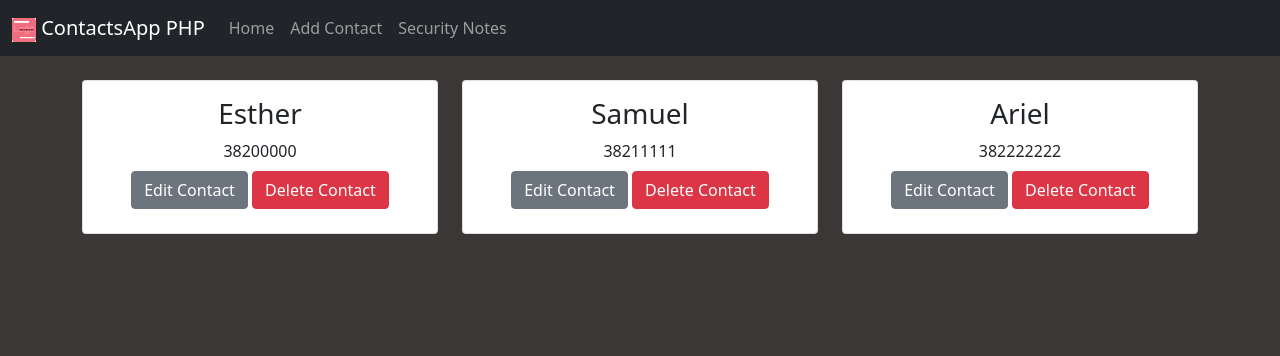
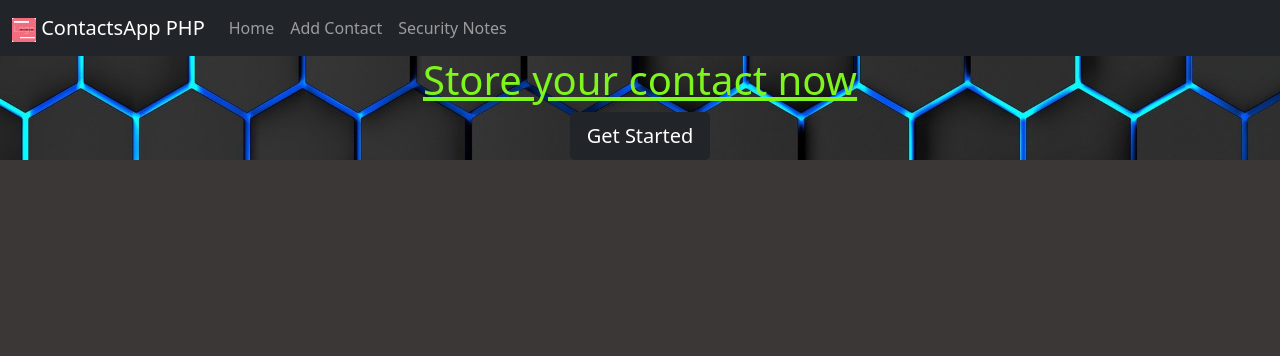
Before and after one commit to Windowhost/PHP-Code, a PHP site: page / in a window 1280 px wide. Shown: the top 356 px of the page. Run offline with PHP 8.4, Linux system fonts and the light colour scheme; data comes from the database, SQL or seed files in the repository.

Commit message:
welcome welcome.js page and url validator added

```diff
--- a/contacts-app/contacts-add.php
+++ b/contacts-app/contacts-add.php
@@ -30,7 +30,7 @@ if ($_SERVER["REQUEST_METHOD"] == "POST") {
 
     $statement->execute();
 
-    header("Location: index.php");
+    header("Location: home.php");
   }
 }
 
--- a/contacts-app/delete.php
+++ b/contacts-app/delete.php
@@ -26,4 +26,4 @@ $conn->prepare("DELETE FROM contacts WHERE id = :id")->execute([":id" => $id]);
 // $stetament->execute([":id" => $id]);
 
 // haciendo la redirecion
-header("Location: index.php");
+header("Location: home.php");
--- a/contacts-app/edit.php
+++ b/contacts-app/edit.php
@@ -47,7 +47,7 @@ if ($_SERVER["REQUEST_METHOD"] == "POST") {
     ]);
 
     // codigo para la actualizacion del contacto
-    header("Location: index.php");
+    header("Location: home.php");
   }
 }
 
--- a/contacts-app/index.php
+++ b/contacts-app/index.php
@@ -1,40 +1,12 @@
-<?php
-# haciendo uso de los datos que vienen de la base de datos
-require "database.php";
-#Usando los datos de la tabla contactos
-$contacts = $conn->query("SELECT * FROM contacts");
-?>
-
 <!-- Reutilizacion del header here  -->
 <?php require "partials/header.php" ?>
 
-<div class="container pt-4 p3">
-  <div class="row">
-    <!-- This logic creates a welcome card if there are no contacts -->
-    <?php if ($contacts->rowCount() == 0) : ?>
-      <div class="col-md-4 mx-auto ">
-        <div class="card card-body text-center bg-info">
-          <h3>No contacts saved yet</h3>
-          <a href="contacts-add.php">Add One!</a>
-        </div>
-      </div>
-    <?php endif ?>
 
-    <?php foreach ($contacts as $contact) : ?>
-      <div class="col-md-4 mb-3">
-        <div class="card text-center">
-          <div class="card-body">
-
-            <h3 class="card-title text-capitalize"><?= $contact["name"] ?></h3>
-            <p class="m-2"><?= $contact["phone_number"] ?></p>
-            <!-- Aqui le pasamos al noton edit por query srtran los valores de la base de datos pra editarloso. Al dar click en edit captura los datos -->
-            <a href="edit.php?id=<?= $contact["id"] ?>" class="btn btn-secondary mb-2">Edit Contact</a>
-            <a href="delete.php?id=<?= $contact["id"] ?>" class="btn btn-danger mb-2">Delete Contact</a>
-          </div>
-        </div>
-      </div>
-    <?php endforeach ?>
-  </div>
+<div class="welcome d-flex align-items-center justify-content-center text-white">
+    <div class="text-center">
+        <h1 class="welcome-title">Store your contact now</h1>
+        <a class="btn btn-lg btn-dark" href="register.php">Get Started</a>
+    </div>
 </div>
 
 <!-- Reutilizacion del footer here  -->
--- a/contacts-app/partials/header.php
+++ b/contacts-app/partials/header.php
@@ -5,18 +5,34 @@
   <meta charset="UTF-8">
   <meta http-equiv="X-UA-Compatible" content="IE=edge">
   <meta name="viewport" content="width=device-width, initial-scale=1.0">
-  <title>Contacts -App PHP</title>
 
   <!-- Bootstrap CSS -->
   <link href="https://cdn.jsdelivr.net/npm/bootstrap@5.1.3/dist/css/bootstrap.min.css" rel="stylesheet" integrity="sha384-1BmE4kWBq78iYhFldvKuhfTAU6auU8tT94WrHftjDbrCEXSU1oBoqyl2QvZ6jIW3" crossorigin="anonymous">
 
-  <!-- Custom Syles -->
-  <link rel="stylesheet" href="./statics/css/main.css">
 
   <!-- Bootstrap Javascript
        This javascript can be placed at the end of the document but with the defer keyword we prevent it from loading before the html. this avoids dependencies
     -->
   <script defer src="https://cdn.jsdelivr.net/npm/bootstrap@5.1.3/dist/js/bootstrap.bundle.min.js" integrity="sha384-ka7Sk0Gln4gmtz2MlQnikT1wXgYsOg+OMhuP+IlRH9sENBO0LRn5q+8nbTov4+1p" crossorigin="anonymous"></script>
+
+  <!-- Custom Syles -->
+  <link rel="stylesheet" href="./statics/css/main.css">
+
+  <!-- js script -->
+  <!-- Identificando la ruta del js script para que lolo carge en el archivo index -->
+  <!-- A las rutas se le pueden psar query. Aqui validamos que si se le pasa un query a la ruta que se elimine -->
+
+  <!-- 1 Guardando la URI donde estamos. parse_url le pasamos una url y esta nos extrae los ditintos componente que esta tiene (REQUEST_URI). PHP_URL_PATH , esta funcoin extrae solo el path-->
+  <?php $uri = parse_url($_SERVER["REQUEST_URI"], PHP_URL_PATH); ?>
+
+  <!-- 2 validacion de la uri a cargar  -->
+  <?php
+  if ($uri == "/myPHPcode/php-mastermain/contacts-app/" || $uri == "/myPHPcode/php-mastermain/contacts-app/index.php") :
+  ?>
+    <script defer src="./statics/js/welcome.js"></script>
+  <?php endif ?>
+
+  <title>Contacts -App PHP</title>
 
 </head>
 
--- a/contacts-app/partials/navbar.php
+++ b/contacts-app/partials/navbar.php
@@ -11,7 +11,7 @@
           <div class="collapse navbar-collapse" id="navbarNav">
               <ul class="navbar-nav">
                   <li class="nav-item">
-                      <a class="nav-link" href="./index.php">Home</a>
+                      <a class="nav-link" href="./home.php">Home</a>
                   </li>
                   <li class="nav-item">
                       <a class="nav-link" href="./contacts-add.php">Add Contact</a>
--- a/contacts-app/security-notes.html
+++ b/contacts-app/security-notes.html
@@ -27,7 +27,7 @@
     <!-- Menu Secction -->
     <nav class="navbar navbar-expand-lg navbar-dark bg-dark">
         <div class="container-fluid">
-            <a class="navbar-brand font-weight-bold" href="index.php">
+            <a class="navbar-brand font-weight-bold" href="home.php">
                 <img class="mr-2" src="./statics/img/favicon-2.jpg" />
                 ContactsApp PHP
             </a>
@@ -38,7 +38,7 @@
             <div class="collapse navbar-collapse" id="navbarNav">
                 <ul class="navbar-nav">
                     <li class="nav-item">
-                        <a class="nav-link" href="index.php">Home</a>
+                        <a class="nav-link" href="home.php">Home</a>
                     </li>
                     <li class="nav-item">
                         <a class="nav-link" href="./contacts-add.php">Add Contact</a>
--- a/contacts-app/statics/css/main.css
+++ b/contacts-app/statics/css/main.css
@@ -1,9 +1,22 @@
 body{
+    margin: 0;
+    box-sizing: border-box;
+    scroll-behavior: smooth;
    background: rgb(59, 55, 55);
    /* color: #fff; */
 }
 .navbar img{
     width: 1.5rem;
+}
+
+.welcome{
+    background: url("../img/bg-image.jpg");
+    background-position: center center;
+    background-size: cover;
+}
+.welcome-title{
+    color: rgb(126, 245, 29);
+    text-decoration: underline;
 }
 
 .s-card{
```
Also changed, not shown: contacts-app/home.php (added, +41 -0 lines), contacts-app/statics/js/welcome.js (added, +18 -0 lines), contacts-app/statics/img/bg-image.jpg (added), contacts-app/statics/img/s-img2.png (renamed from contacts-app/assets/s-img2.png).
